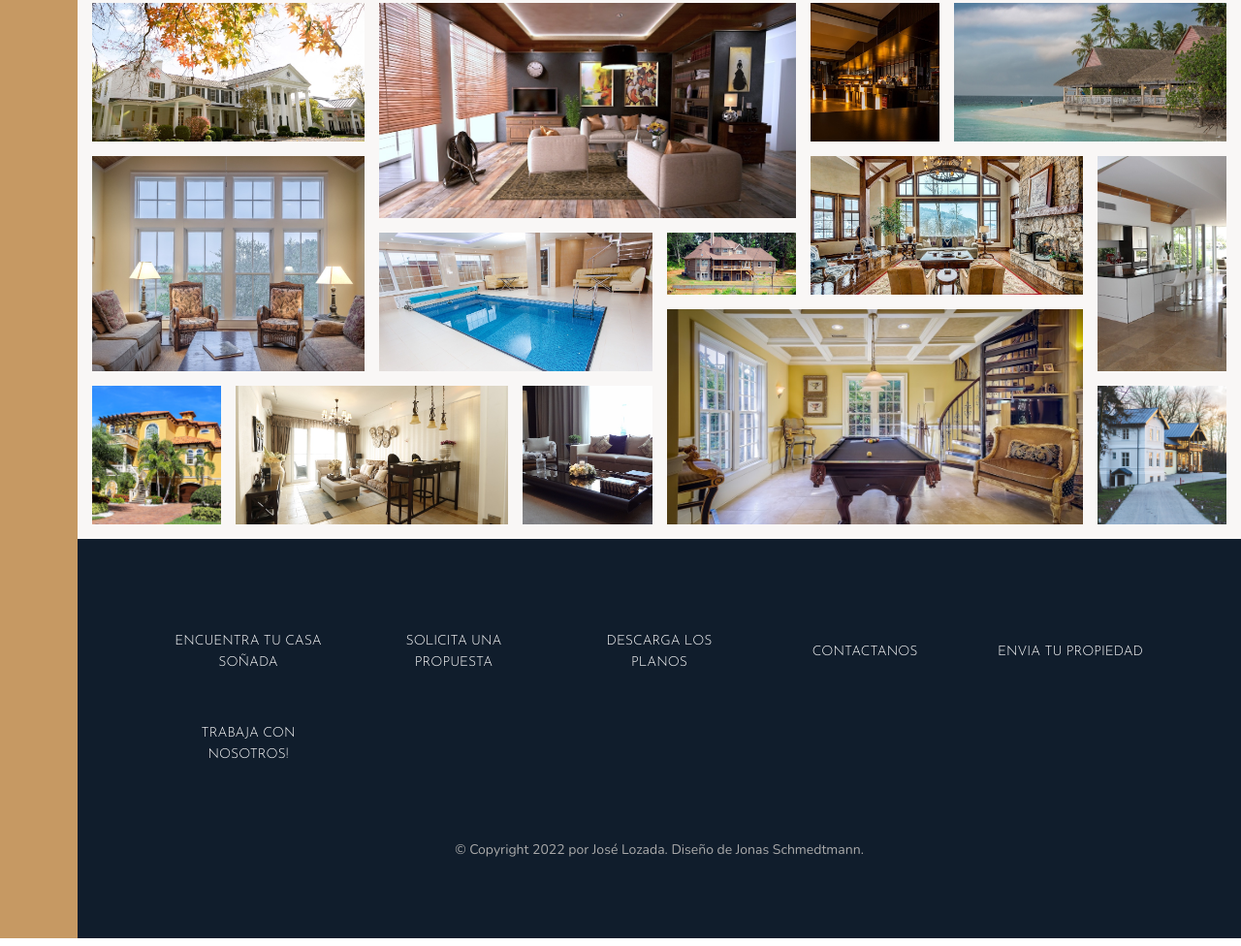
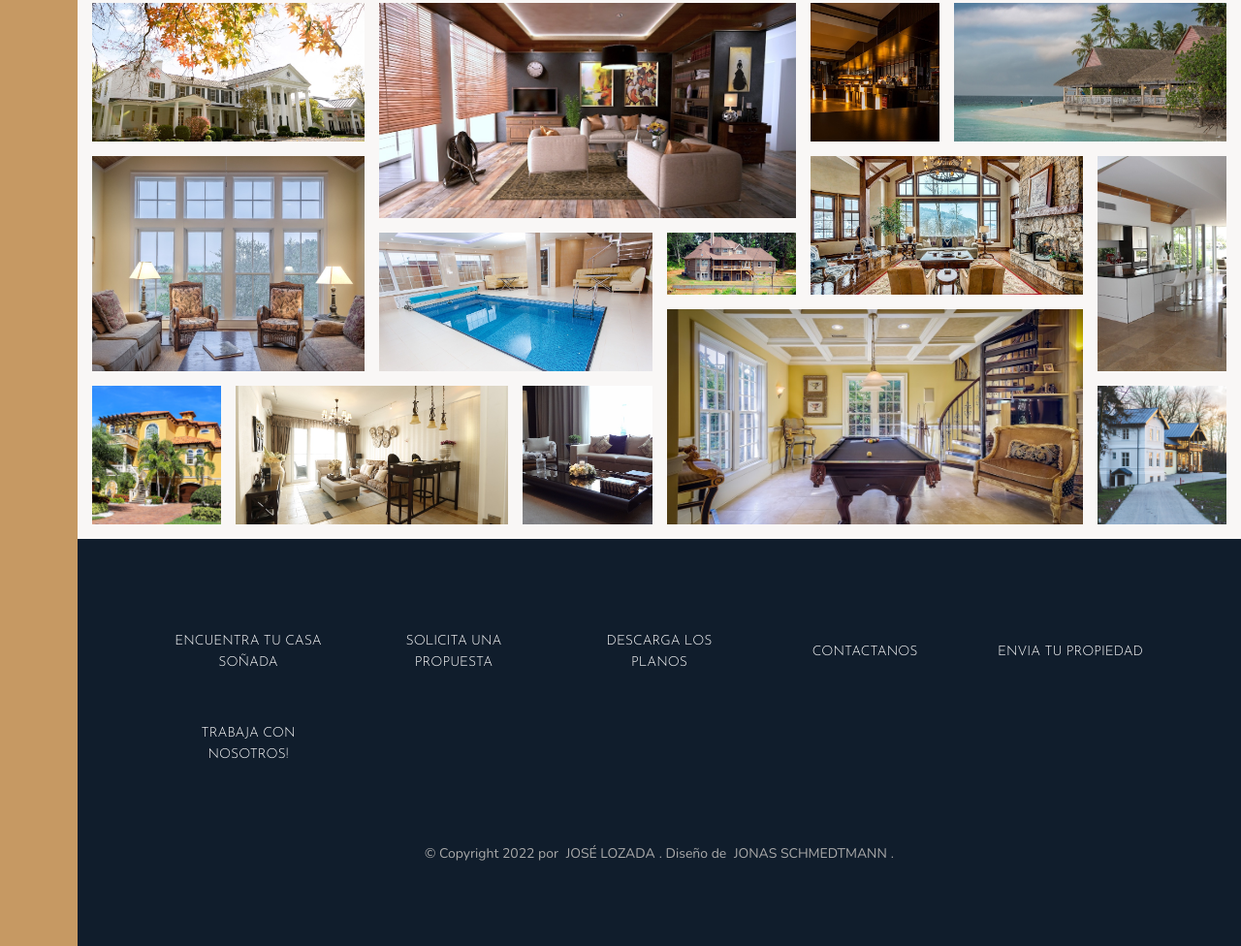
Before and after one commit to Jalgoz/Nexter, a website: page index.html in a window 1280 px wide. Shown: the part 3274-4250 px from the top of the page at 97% size. Drawn offline with nearby package versions, Linux system fonts and the light colour scheme.

Commit message:
Se realizo algunas mejoras pequenias al proyecto

```diff
--- a/index.html
+++ b/index.html
@@ -422,7 +422,7 @@
             </ul>
 
             <p class="copyright">
-                &copy; Copyright 2022 por José Lozada. Diseño de Jonas Schmedtmann.
+                &copy; Copyright 2022 por <a class="link" href="https://github.com/Jalgoz" target="_blank">José Lozada</a>. Diseño de <a class="link" href="https://codingheroes.io/" target="_blank">Jonas Schmedtmann</a>.
             </p>
         </footer>
     </body>
--- a/sass/layout/_footer.scss
+++ b/sass/layout/_footer.scss
@@ -51,3 +51,23 @@
     text-align: center;
     width: 70%;
 }
+
+.link {
+    &:link,
+    &:visited {
+        display: inline-block;
+        text-decoration: none;
+        color: currentColor;
+        text-transform: uppercase;
+        background-color: $color-secondary;
+        padding: 4px;
+        transition: all .2s;
+    }
+
+    &:hover,
+    &:active {
+        color: $color-primary;
+        box-shadow: 1px 3px 5px rgba(white, .4);
+        transform: rotate(-5deg) scale(1.1);
+    }
+}
```
Also changed, not shown: css/main.css, css/main.min.css, css/style.css.
